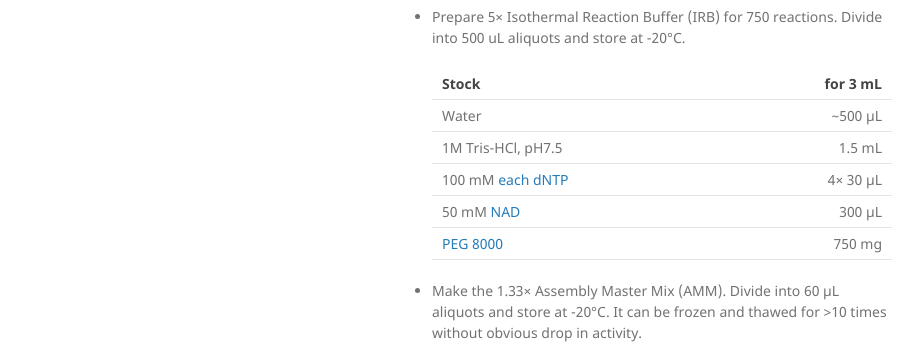
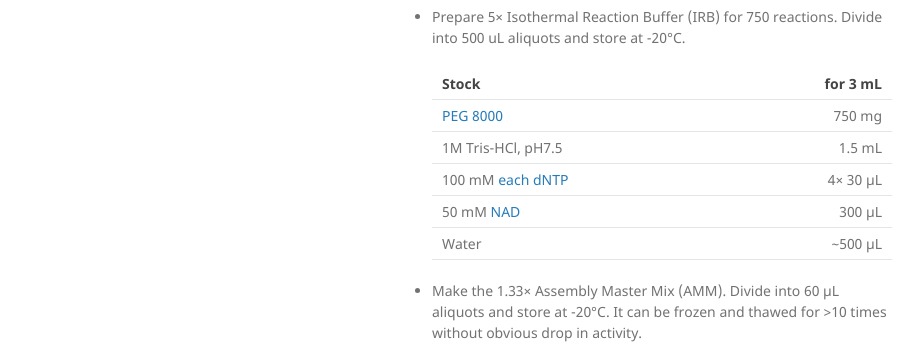
Before and after one commit to snownontrace/snownontrace.github.io, a Jekyll site: the page built from gibson-assembly.md, in a window 1280 px wide. Shown: the part 277-621 px from the top of the page, without its empty margins (178-1101 px from the left). Built offline with Jekyll 4.4.1, drawn with Linux system fonts in a browser that asks for light colours.

```diff
--- a/gibson-assembly.md
+++ b/gibson-assembly.md
@@ -16,11 +16,11 @@ We use homemade Gibson Assembly mix, but you can also buy [NEB Gibson Assembly M
 
   | Stock | for 3 mL |
   |:---|---:|
-  | Water | ~500 µL |
+  | [PEG 8000](https://www.sigmaaldrich.com/catalog/product/aldrich/p2139?lang=en&region=US) | 750 mg |
   | 1M Tris-HCl, pH7.5 | 1.5 mL |
   | 100 mM [each dNTP](https://www.neb.com/products/n0446-deoxynucleotide-solutionset#Product%20Information) | 4× 30 µL |
   | 50 mM [NAD](https://www.sigmaaldrich.com/catalog/product/sial/n7004?lang=en&region=US) | 300 µL |
-  | [PEG 8000](https://www.sigmaaldrich.com/catalog/product/aldrich/p2139?lang=en&region=US) | 750 mg |
+  | Water | ~500 µL |
 
 - Make the 1.33× Assembly Master Mix (AMM). Divide into 60 µL aliquots and store at -20°C. It can be frozen and thawed for >10 times without obvious drop in activity.
 
```
